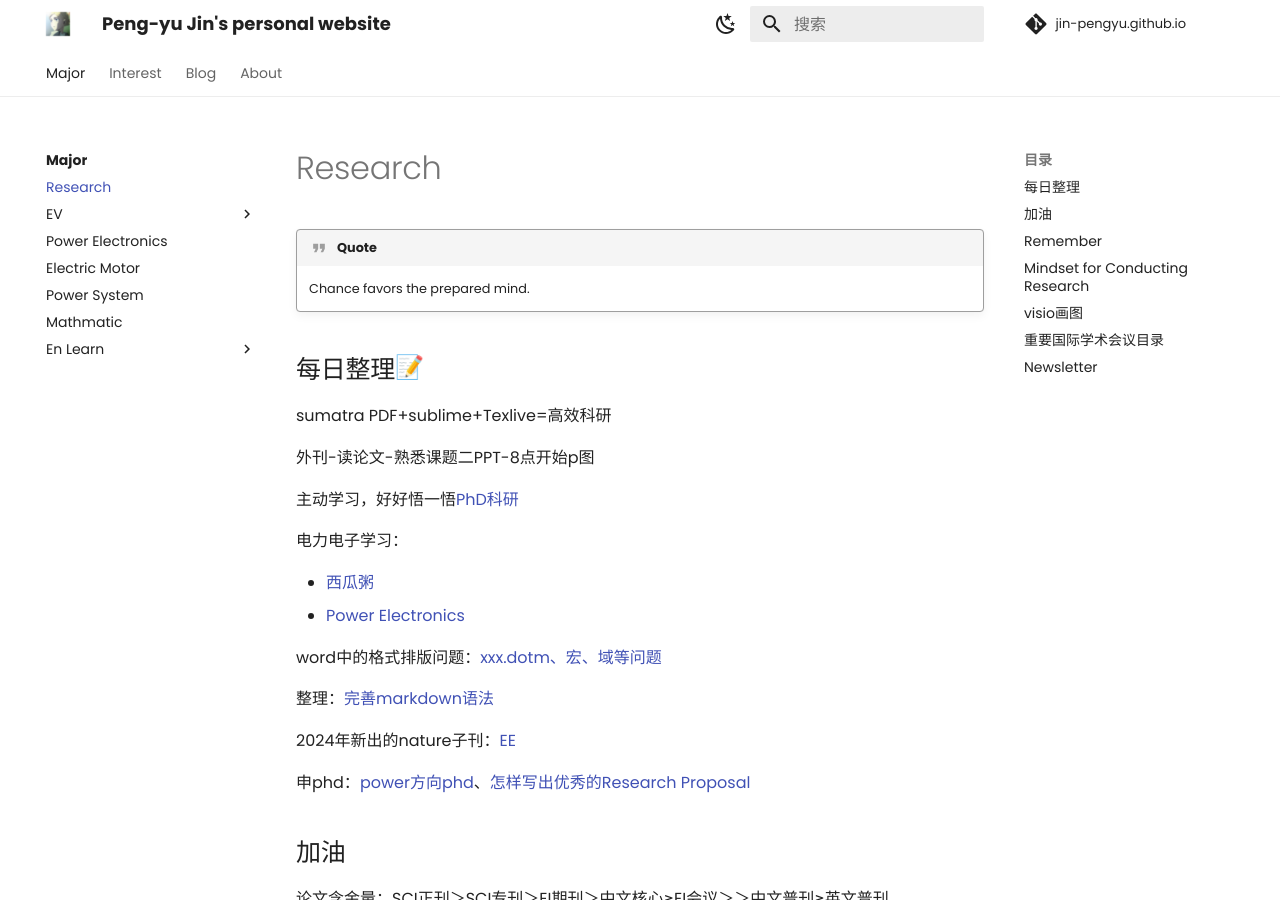
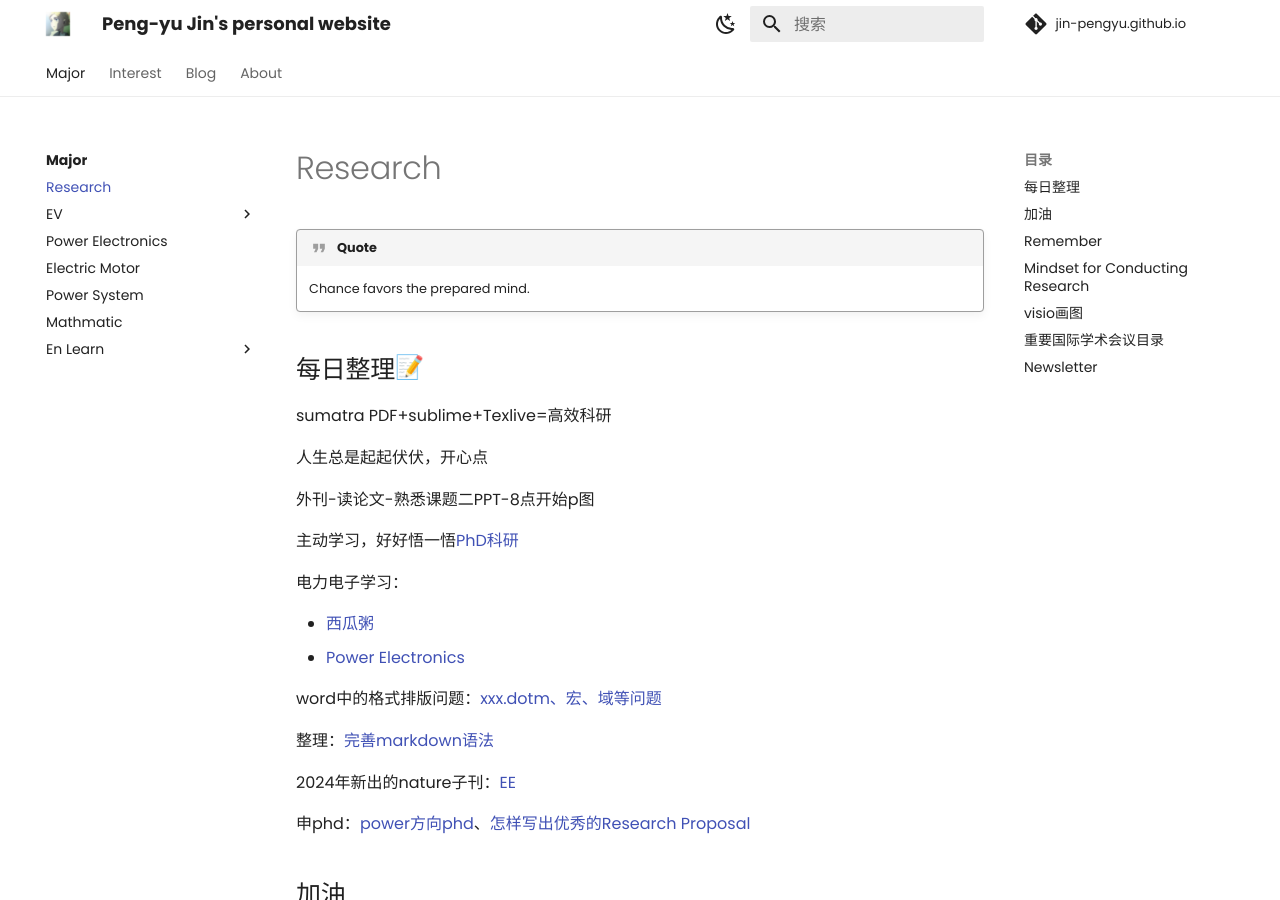
Before and after one commit to Pengyu-Jin/Pengyu-Jin.github.io, an MkDocs documentation site: the page built from docs/major/research/research.md, in a window 1280 px wide and 900 px high. Built offline with MkDocs 1.6.1 and Material for MkDocs 9.7.7, drawn with Linux system fonts in a browser that asks for light colours; emoji names are drawn with the system emoji font; comment, search, counter and statistics services are not loaded.

Commit message:
research20240521

```diff
--- a/docs/major/research/research.md
+++ b/docs/major/research/research.md
@@ -3,6 +3,8 @@
 
 ## 每日整理:memo:
 sumatra PDF+sublime+Texlive=高效科研
+
+人生总是起起伏伏，开心点
 
 外刊-读论文-熟悉课题二PPT-8点开始p图
 
```
